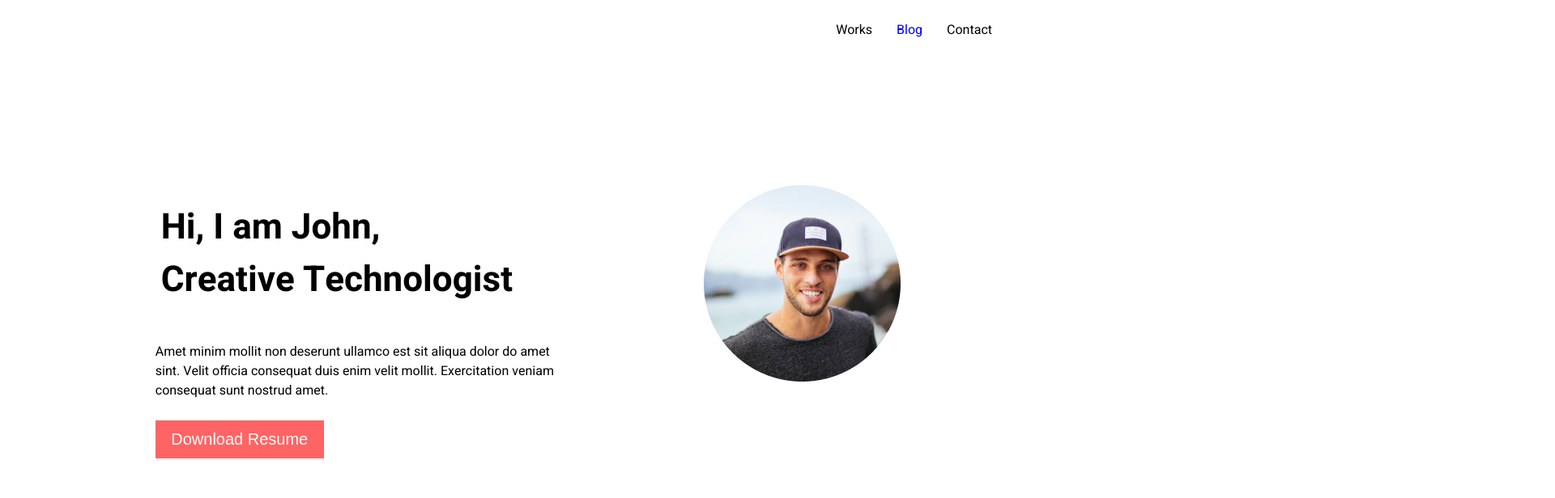
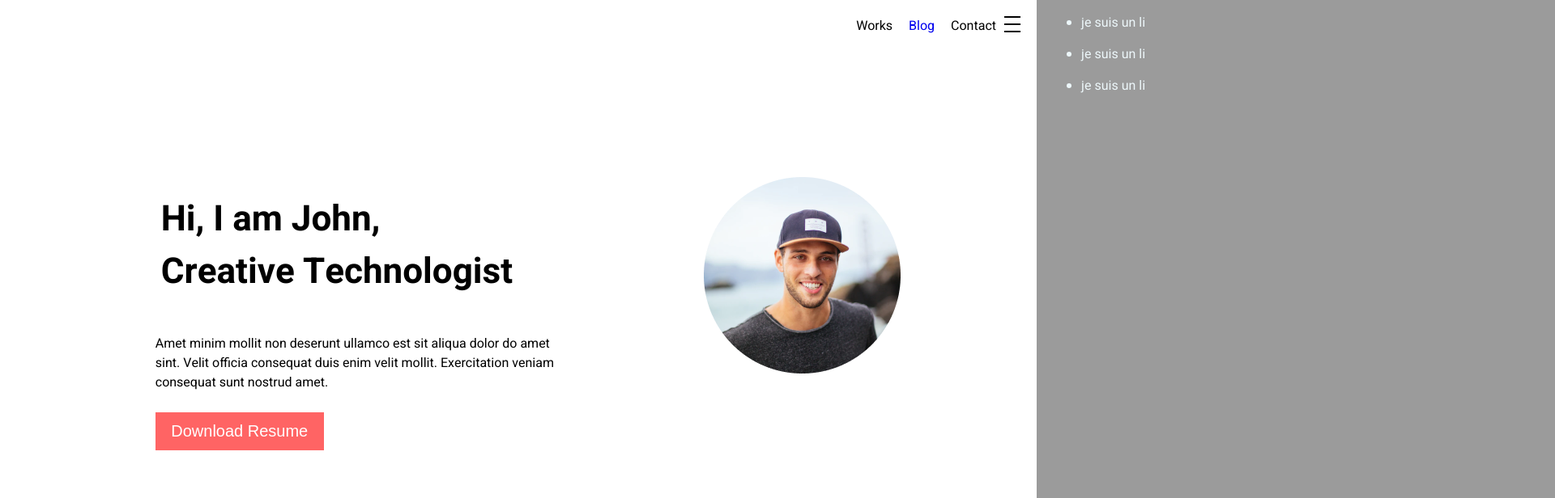
Before and after one commit to AlexLakarm/Portfolio2, a plain HTML site: page index.html in a window 1280 px wide. Shown: the top 616 px of the page at 81% size, 1920 px wide, since content can reach past the window. Drawn offline with Linux system fonts and the light colour scheme.

Commit message:
feat(script): add menu burger and click for open

```diff
--- a/index.html
+++ b/index.html
@@ -11,12 +11,25 @@
     <title>Portfolio Creative AK</title>
 </head>
 <body>
+    <div class="cta--burger">
+        <div class="trait"></div>
+        <div class="trait"></div>
+        <div class="trait"></div>
+    </div>
+    <div class="menu--burger">
+        <ul>
+            <li>je suis un li</li>
+            <li>je suis un li</li>
+            <li>je suis un li</li>
+        </ul>
+    </div>
     <header>
         <ul>
             <li>Works</li>
             <li><a href="blog.html">Blog</a></li>
             <li>Contact</li>
         </ul>
+
         <section id="presentation" >
             <img id="portrait" src="assets/portrait.png" alt="John's portrait">
             <section id="presentation_text" >
@@ -88,5 +101,16 @@
         </section>
         <p>Copyright ©2020 All rights reserved </p>
     </footer>
+    <script>
+        const menuBurger = document.querySelector(".menu--burger");
+        const cta = document.querySelector(".cta--burger");
+
+        cta.addEventListener("click", function (e) {
+            menuBurger.style.transform = `translateX(0%)`;
+            // console.log(menuBurger);
+        })
+
+    </script>
 </body>
+
 </html>
--- a/style.css
+++ b/style.css
@@ -2,25 +2,62 @@ body {
     margin : 0 auto;
     font-family: 'Heebo', sans-serif;
     font-weight: 400;
+    overflow-x: hidden;
 }
 
 .desktop_only {
     display: none;
 }
 
-ul {
+header ul {
     display: flex;
     justify-content: end;
     margin-top : 10px;
     padding-left: 0px;
 }
+/* menu  */
+.cta--burger {
+    position: absolute;
+    top: 20px;
+    right: 20px;
+    height: 20px;
+    width: 20px;
+    display: flex;
+    flex-direction: column;
+    align-items: center;
+    justify-content: space-between;
+    z-index: 2;
+}
+.cta--burger .trait {
+    height: 2px;
+    width: 100%;
+    background-color: #000;
+}
 
-ul li {
+.menu--burger {
+    height: 100vh;
+    width: 50%;
+    background-color: rgb(155, 155, 155);
+    color: #EDF7FA;
+    position: absolute;
+    top: 0;
+    right: 0;
+    transform: translateX(100%);
+}
+
+
+@media screen and (max-width: 1024px) {
+    header ul {
+        display: none;
+    }
+
+}
+header ul li {
     list-style:none;
     margin: 10px;
 }
 
-ul li a {
+header ul li a {
     text-decoration: none;
 }
 
```
